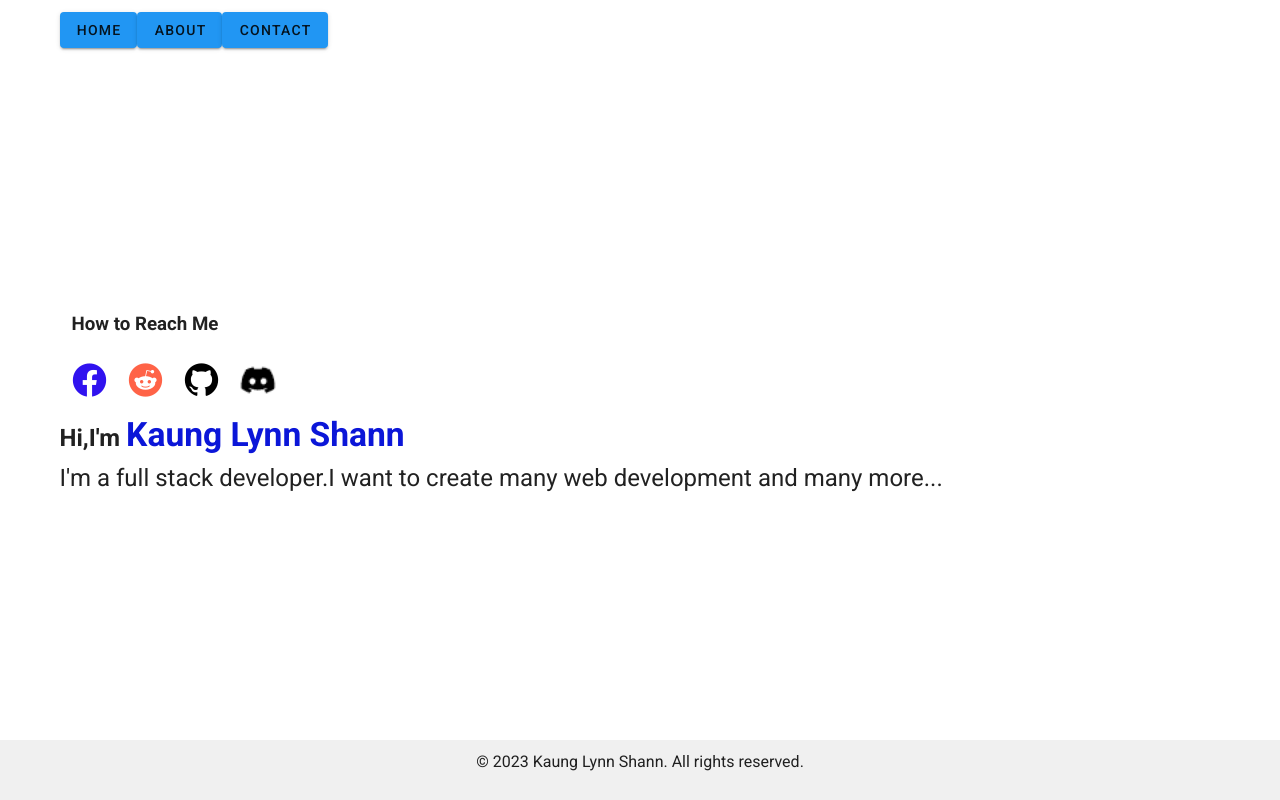
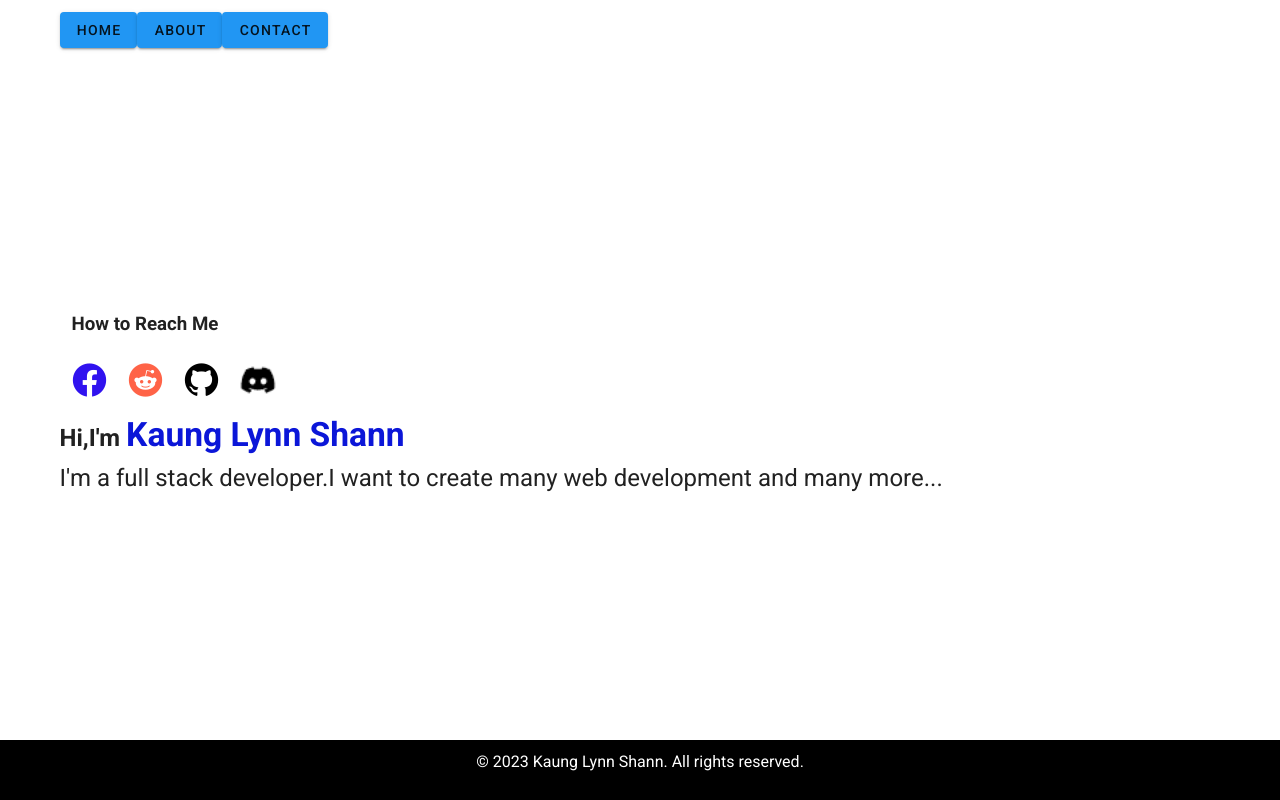
Before and after one commit to KaungLynnShann/myportfolio, a Vue app: page / in a window 1280 px wide. Built offline with nearby package versions, Linux system fonts and the light colour scheme.

Commit message:
Update App.vue

```diff
--- a/src/App.vue
+++ b/src/App.vue
@@ -88,10 +88,11 @@ export default {
   text-align: center;
   margin-top: 18px;
   padding: 10px;
-  background-color: #f0f0f0;
+  background-color: black;
   position: fixed;
   bottom: 0;
   left: 0;
   width: 100%;
+   color: white;
 }
 </style>
```
